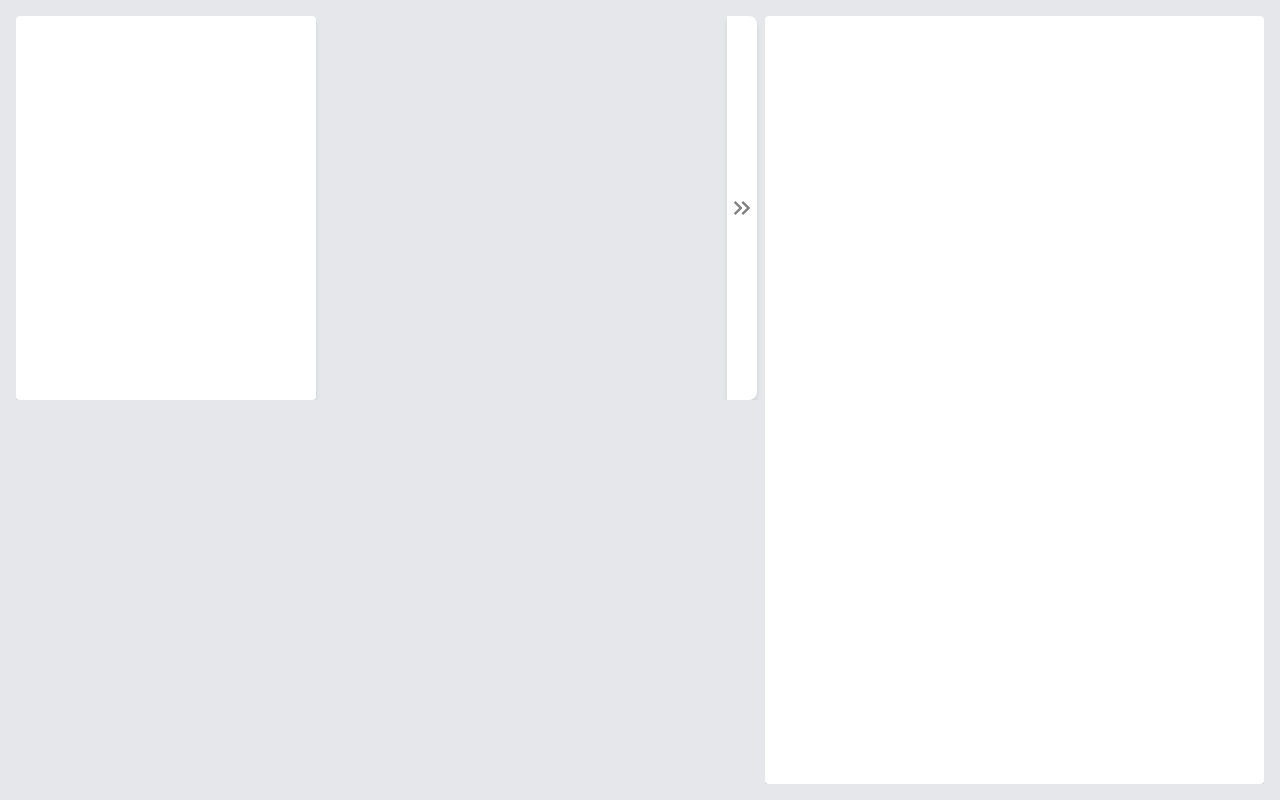
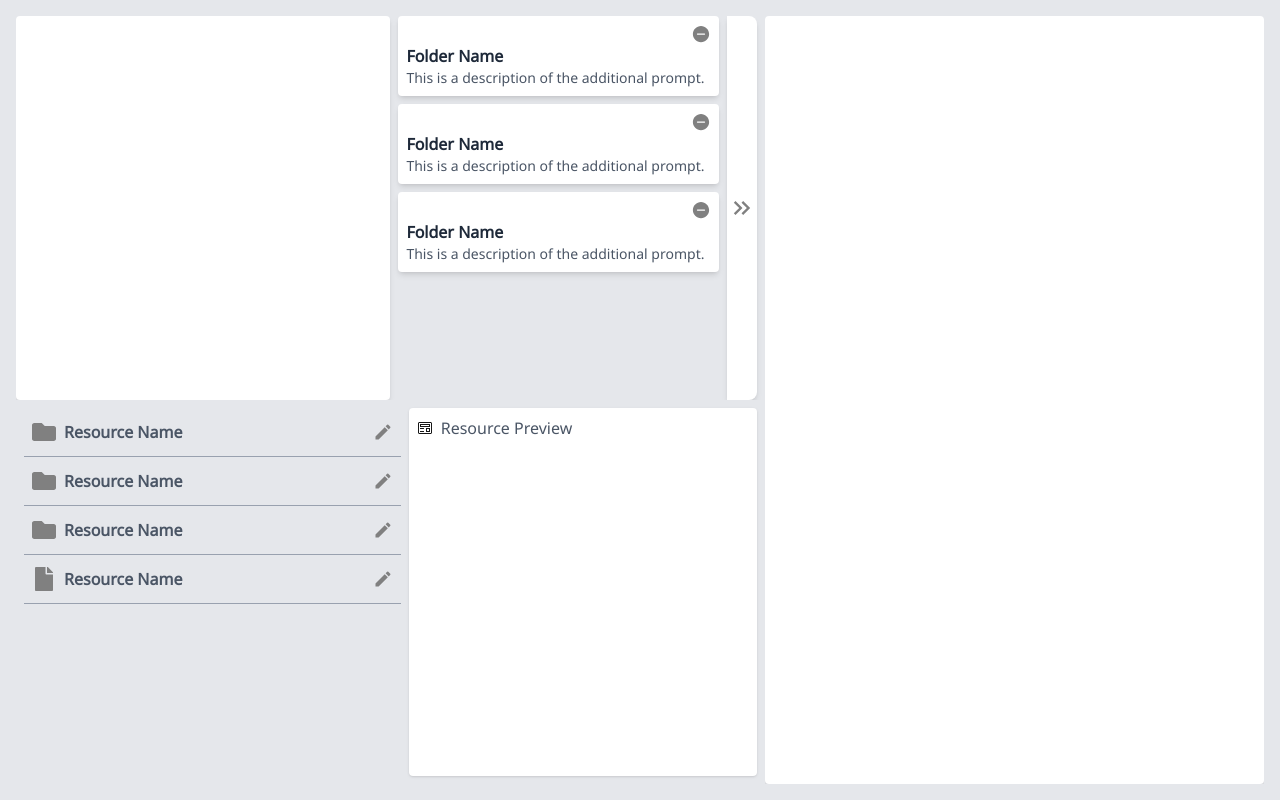
Before and after one commit to yoshiInGit/prompt_pot, a Next.js app: page /editor in a window 1280 px wide. Built offline with nearby package versions, Linux system fonts and the light colour scheme.

Commit message:
レイアウトを追加修正

```diff
--- a/app/(pages)/editor/page.tsx
+++ b/app/(pages)/editor/page.tsx
@@ -1,4 +1,9 @@
+'use client';
+
 import { MdKeyboardDoubleArrowRight } from "react-icons/md";
+import { VscPreview } from "react-icons/vsc";
+import AdditionalPromptCard from "./modules/AdditionalPromptCard";
+import ResourceTile from "./modules/ResouceTile";
 
 const Editor = () => {
     return(
@@ -9,11 +14,16 @@ const Editor = () => {
                 {/* プロンプトエリア */}
                 <div className="w-full h-1/2 overflow-hidden flex">
                     {/* ベースプロンプト */}
-                    <div className="w-2/5 h-full bg-white shadow-md p-2 rounded">
+                    <div className="w-5/10 h-full bg-white shadow-md p-2 rounded">
 
                     </div>
-                    {/* アセットプロンプロ */}
-                    <div className="flex-grow h-full px-2">
+                    {/* アディクションプロンプロ */}
+                    <div className="relative flex-grow h-full">
+                        <div className="absolute w-full h-full flex flex-col gap-2 px-2">
+                                <AdditionalPromptCard />
+                                <AdditionalPromptCard />
+                                <AdditionalPromptCard />
+                        </div>
 
                     </div>
                     {/* 実行ボタン */}
@@ -23,15 +33,30 @@ const Editor = () => {
                 </div>
 
                 {/* リソースエリア */}
-                <div className="w-full h-1/2 overflow-hidden ">
+                <div className="w-full h-1/2 overflow-hidden flex p-2">
+                    {/* リソースリスト */}
+                    <div className="w-2/3 flex flex-col pr-2">
+                        <ResourceTile/>
+                        <ResourceTile/>
+                        <ResourceTile/>
+                        <ResourceTile
+                            type="file"/>
 
+                    </div>
+
+                    {/* リソースプレビュー */}
+                    <div className="w-3/5 h-full bg-white shadow flex flex-col p-2 rounded">
+                        <div className="flex items-center mb-2">
+                            <VscPreview size={16}/>
+                            <div className="text-gray-600 ml-2">Resource Preview</div>
+                        </div>
+                    </div>
                 </div>
             </div>
 
             {/* プレビュー画面 */}
             <div className="w-4/10 h-full overflow-hidden flex flex-col">
-                <div className="flex-grow bg-white shadow-md p-2 rounded">
-
+                <div className="flex-grow bg-white shadow-md p-2 rounded flex flex-col">
                 </div>
             </div>
         </div>
```
